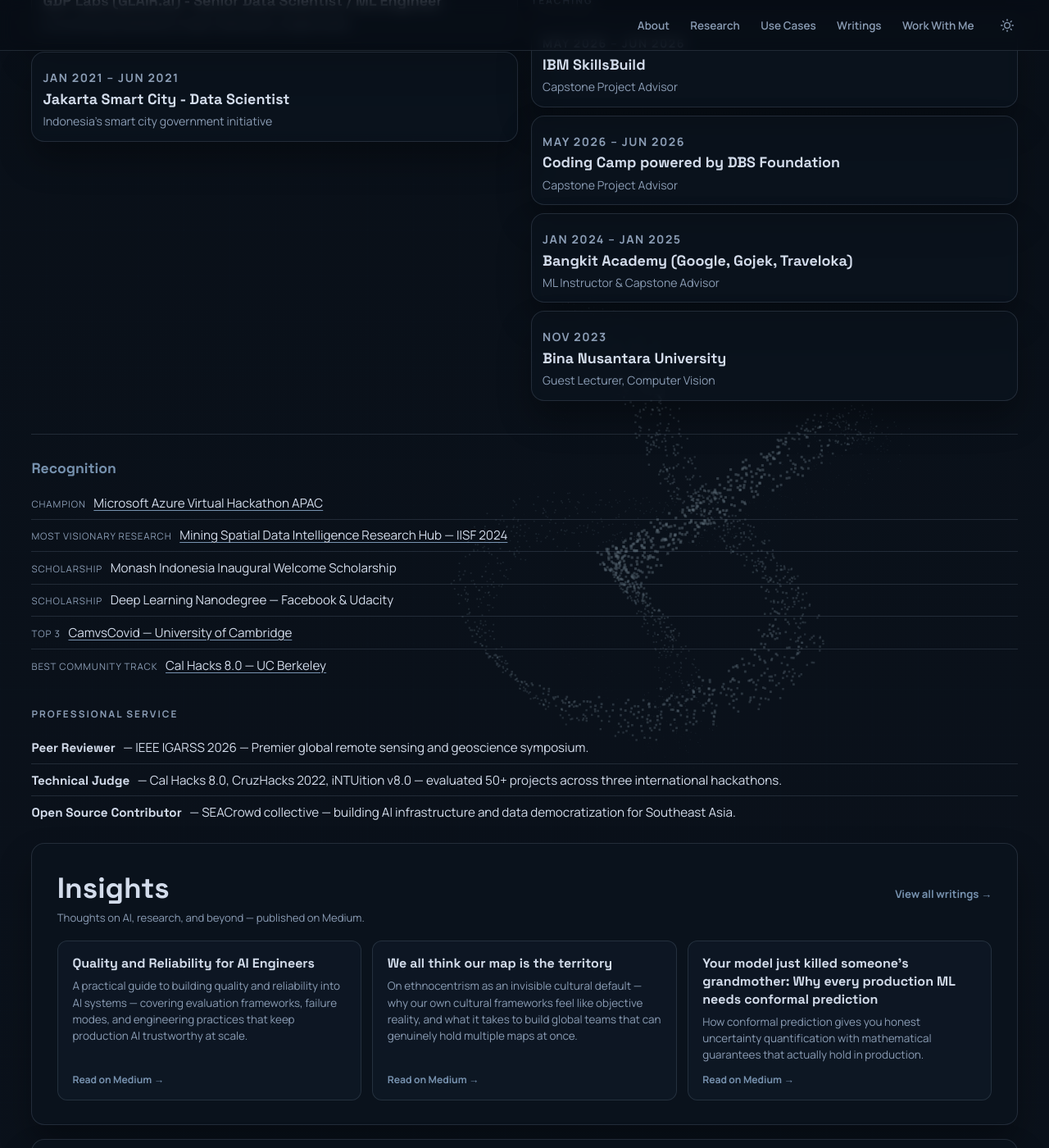
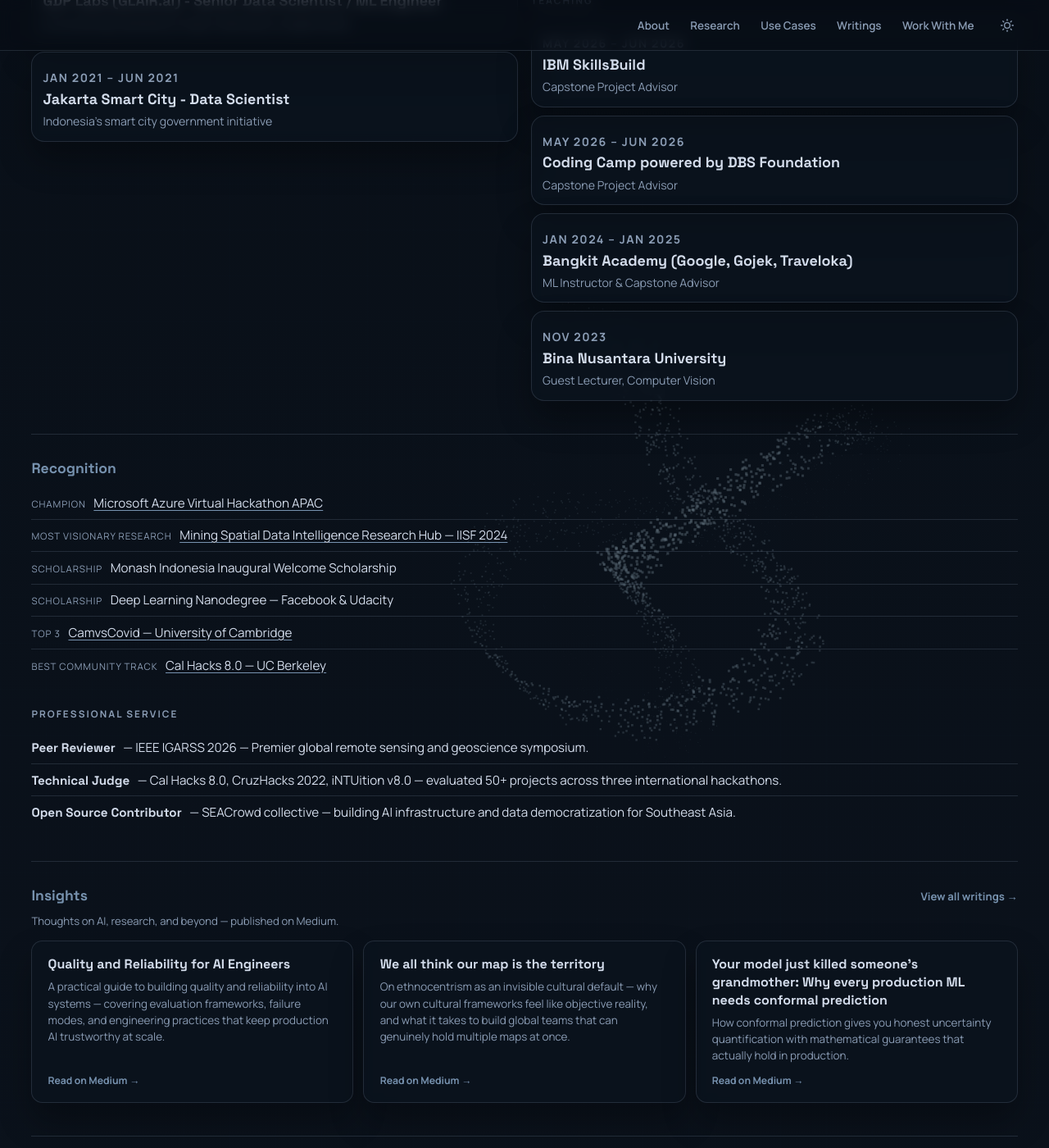
Before and after one commit to Feliren88/feliren88.github.io, a Jekyll site: the page built from index.html, in a window 1280 px wide and 1400 px high, scrolled down 2317 px. Shown: the whole window at 82% size. Built offline with Jekyll 4.4.1, drawn with Linux system fonts in a browser that asks for light colours; some of the changed text lies outside the part shown.

Commit message:
refactor: improve Insights, Collaborate, and footer layout
- Insights: remove glass card wrapper; use border-top divider pattern consistent
  with about-sections; individual insight cards retain their card styling
- Let's Collaborate: remove card wrapper; clean centered section with border-top
  separator matching page rhythm
- Footer: redesign to two-column (brand+desc+social left / nav right); add
  one-line brand description; remove Monash University attribution; nav stack
  right-aligned on desktop, horizontal wrap on mobile

Co-Authored-By: Claude Sonnet 4.6 <noreply@anthropic.com>

```diff
--- a/_layouts/default.html
+++ b/_layouts/default.html
@@ -142,6 +142,14 @@
         <div class="footer-brand">
           <span class="footer-name">Vicky Feliren</span>
           <span class="footer-role">Applied Scientist · Multimodal AI · Trustworthy AI</span>
+          <p class="footer-desc">Building trustworthy AI for the cultures and geographies it was never designed for.</p>
+          <div class="footer-social">
+            {% for link in site.data.contact.links %}
+            <a href="{{ link.url }}" aria-label="{{ link.label }}" class="footer-social-link"{% unless link.url contains 'mailto' %} target="_blank" rel="noreferrer"{% endunless %}>
+              <img src="{{ '/assets/img/' | append: link.icon | relative_url }}" alt="" width="16" height="16" loading="lazy">
+            </a>
+            {% endfor %}
+          </div>
         </div>
         <nav class="footer-nav" aria-label="Footer navigation">
           <a href="/">About</a>
@@ -150,16 +158,9 @@
           <a href="/writings/">Writings</a>
           <a href="/contact/">Work With Me</a>
         </nav>
-        <div class="footer-social">
-          {% for link in site.data.contact.links %}
-          <a href="{{ link.url }}" aria-label="{{ link.label }}" class="footer-social-link"{% unless link.url contains 'mailto' %} target="_blank" rel="noreferrer"{% endunless %}>
-            <img src="{{ '/assets/img/' | append: link.icon | relative_url }}" alt="" width="16" height="16" loading="lazy">
-          </a>
-          {% endfor %}
-        </div>
       </div>
       <div class="footer-bottom">
-        <p>&copy; <span id="year"></span> Vicky Feliren &middot; Monash University, Melbourne</p>
+        <p>&copy; <span id="year"></span> Vicky Feliren</p>
       </div>
     </footer>
 
--- a/css/styles.css
+++ b/css/styles.css
@@ -927,29 +927,28 @@ h1 {
   color: var(--muted);
   font-size: 0.75rem;
   border-top: 1px solid var(--line);
-  padding-top: 1.8rem;
+  padding-top: 2rem;
 }
 
 .footer-top {
   display: flex;
-  align-items: center;
   justify-content: space-between;
-  gap: 1.5rem;
-  flex-wrap: wrap;
+  align-items: flex-start;
+  gap: 2rem;
 }
 
 .footer-brand {
   display: flex;
   flex-direction: column;
-  gap: 0.18rem;
+  gap: 0.22rem;
+  max-width: 22rem;
 }
 
 .footer-name {
   font-family: "Space Grotesk", sans-serif;
   font-weight: 700;
-  font-size: 0.88rem;
+  font-size: 0.95rem;
   color: var(--text);
-  letter-spacing: 0.01em;
 }
 
 .footer-role {
@@ -957,25 +956,17 @@ h1 {
   color: var(--muted);
 }
 
-.footer-nav {
-  display: flex;
-  gap: 1.2rem;
-  flex-wrap: wrap;
-  align-items: center;
+.footer-desc {
+  margin: 0.6rem 0 0;
+  font-size: 0.82rem;
+  color: var(--muted);
+  line-height: 1.55;
 }
-
-.footer-nav a {
-  color: var(--muted);
-  text-decoration: none;
-  font-size: 0.78rem;
-  transition: color 0.2s;
-}
-
-.footer-nav a:hover { color: var(--text); }
 
 .footer-social {
   display: flex;
-  gap: 0.5rem;
+  gap: 0.45rem;
+  margin-top: 1rem;
   align-items: center;
 }
 
@@ -998,9 +989,27 @@ h1 {
   opacity: 1;
 }
 
+.footer-nav {
+  display: flex;
+  flex-direction: column;
+  gap: 0.55rem;
+  align-items: flex-end;
+  flex-shrink: 0;
+  padding-top: 0.1rem;
+}
+
+.footer-nav a {
+  color: var(--muted);
+  text-decoration: none;
+  font-size: 0.82rem;
+  transition: color 0.2s;
+}
+
+.footer-nav a:hover { color: var(--text); }
+
 .footer-bottom {
-  margin-top: 1.2rem;
-  padding-top: 0.85rem;
+  margin-top: 1.5rem;
+  padding-top: 1rem;
   border-top: 1px solid var(--line);
   text-align: center;
 }
@@ -1282,8 +1291,8 @@ html[data-theme="light"] .tech-tag {
     opacity: 0.48;
   }
 
-  .footer-top { flex-direction: column; align-items: flex-start; gap: 1rem; }
-  .footer-nav { gap: 0.75rem; }
+  .footer-top { flex-direction: column; gap: 1.5rem; }
+  .footer-nav { align-items: flex-start; flex-direction: row; flex-wrap: wrap; gap: 0.4rem 1.1rem; }
 }
 
 @media (pointer: coarse) {
--- a/index.html
+++ b/index.html
@@ -170,9 +170,8 @@ description: Applied Scientist working on trustworthy multimodal AI and cultural
 </section>
 
 <section class="section insights-section reveal">
-  <div class="insights-inner">
-    <div class="insights-header">
-      <h2 class="section-title">Insights</h2>
+  <div class="insights-hd">
+    <h2>Insights</h2>
     <a href="/writings/" class="insights-view-all">View all writings →</a>
   </div>
   <p class="section-note">Thoughts on AI, research, and beyond — published on Medium.</p>
@@ -185,11 +184,9 @@ description: Applied Scientist working on trustworthy multimodal AI and cultural
     </a>
     {% endfor %}
   </div>
-  </div>
 </section>
 
 <section class="section collab-section reveal">
-  <div class="collab-inner">
   <p class="eyebrow">Open to</p>
   <h2 class="collab-heading">Let's Collaborate</h2>
   <p class="collab-sub">{{ site.data.contact.intro_sub }}</p>
@@ -199,7 +196,6 @@ description: Applied Scientist working on trustworthy multimodal AI and cultural
     {% endfor %}
   </div>
   <a href="/contact/" class="btn btn-primary collab-cta">Work With Me →</a>
-  </div>
 </section>
 
 <style>
@@ -232,44 +228,40 @@ description: Applied Scientist working on trustworthy multimodal AI and cultural
   .award-pills a:hover { color: var(--accent); }
 
   /* ── Insights ─────────────────────────────────────── */
-  .insights-inner {
-    border: 1px solid var(--line);
-    border-radius: 1rem;
-    background: var(--surface);
-    box-shadow: var(--shadow);
-    backdrop-filter: blur(5px);
-    padding: 1.8rem clamp(1rem, 2.4vw, 1.9rem);
-  }
-  .insights-header {
+  .insights-section { margin-top: 2.5rem; padding-top: 2rem; border-top: 1px solid var(--line); }
+  .insights-hd {
     display: flex;
     align-items: baseline;
     justify-content: space-between;
     gap: 1rem;
     flex-wrap: wrap;
   }
-  .insights-header .section-title { font-size: clamp(1.4rem, 3vw, 2.2rem); }
+  .insights-hd h2 { font-size: 1.1rem; color: var(--accent); margin: 0 0 0.25rem; }
   .insights-view-all {
     color: var(--accent);
     font-size: 0.82rem;
     font-weight: 700;
     text-decoration: none;
     white-space: nowrap;
+    flex-shrink: 0;
   }
   .insights-view-all:hover { text-decoration: underline; }
   .insights-grid {
-    margin-top: 1.2rem;
+    margin-top: 0.9rem;
     display: grid;
     grid-template-columns: repeat(3, 1fr);
-    gap: 0.8rem;
+    gap: 0.75rem;
   }
   .insight-card {
     display: flex;
     flex-direction: column;
     text-decoration: none;
-    padding: 1rem 1.1rem 1rem;
+    padding: 1.1rem 1.2rem;
     border: 1px solid var(--line);
-    border-radius: 0.75rem;
-    background: rgba(16, 28, 42, 0.5);
+    border-radius: 0.85rem;
+    background: var(--surface);
+    box-shadow: var(--shadow);
+    backdrop-filter: blur(5px);
     transition: border-color 0.2s, transform 0.2s, box-shadow 0.2s;
   }
   .insight-card:hover {
@@ -282,16 +274,14 @@ description: Applied Scientist working on trustworthy multimodal AI and cultural
   .insight-read { display: inline-block; margin-top: 0.75rem; color: var(--accent); font-size: 0.76rem; font-weight: 700; }
 
   /* ── Let's Collaborate ────────────────────────────── */
-  .collab-inner {
-    border: 1px solid var(--line);
-    border-radius: 1rem;
-    background: var(--surface);
-    box-shadow: var(--shadow);
-    backdrop-filter: blur(5px);
-    padding: clamp(2rem, 4vw, 3rem) clamp(1rem, 2.4vw, 1.9rem);
+  .collab-section {
+    margin-top: 2.5rem;
+    padding-top: 2.5rem;
+    padding-bottom: 1rem;
+    border-top: 1px solid var(--line);
     text-align: center;
   }
-  .collab-heading { margin: 0.4rem 0 0; font-size: clamp(1.8rem, 4vw, 3rem); color: var(--text); }
+  .collab-heading { margin: 0.4rem 0 0; font-size: clamp(1.8rem, 4vw, 2.8rem); color: var(--text); }
   .collab-sub {
     margin: 0.85rem auto 0;
     max-width: 38rem;
@@ -307,13 +297,13 @@ description: Applied Scientist working on trustworthy multimodal AI and cultural
     margin-top: 1.25rem;
   }
   .collab-tag {
-    padding: 0.3rem 0.75rem;
+    padding: 0.28rem 0.72rem;
     border: 1px solid var(--border-ui);
     border-radius: 999px;
     font-size: 0.79rem;
     color: var(--muted);
   }
-  .collab-cta { display: inline-block; margin-top: 1.6rem; }
+  .collab-cta { display: inline-block; margin-top: 1.5rem; }
 
   /* ── Responsive ───────────────────────────────────── */
   @media (max-width: 1020px) {
```
Lines whose indentation alone changed are shown as unchanged.
